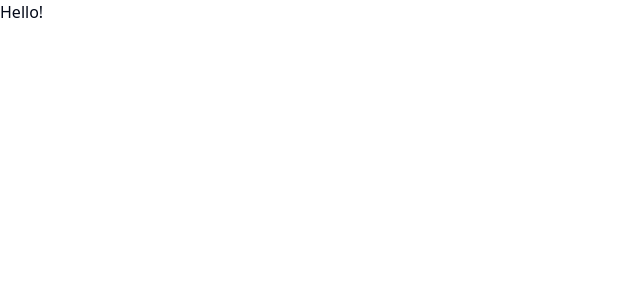
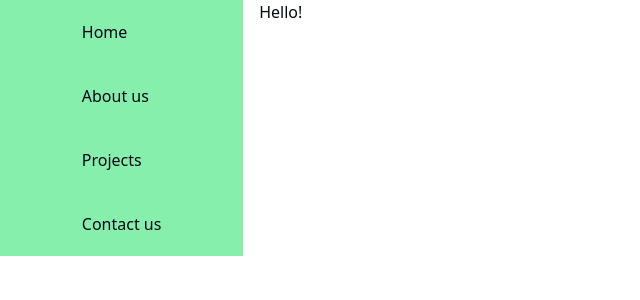
Before and after one commit to ramirez-trees/ramirez-tree-service, a Next.js app: page / in a window 1280 px wide. Shown: the top 300 px of the page, without its empty margins (0-640 px from the left). Built offline with nearby package versions, Linux system fonts and the light colour scheme.

Commit message:
drew up basic navbar

```diff
--- a/src/app/layout.tsx
+++ b/src/app/layout.tsx
@@ -1,5 +1,6 @@
 import "~/styles/globals.css";
 import { ClerkProvider } from "@clerk/nextjs";
+import Navbar from "~/components/NavBar";
 
 import { Inter } from "next/font/google";
 
@@ -22,7 +23,14 @@ export default function RootLayout({
   return (
     <ClerkProvider>
       <html lang="en">
-        <body className={`font-sans ${inter.variable}`}>{children}</body>
+        <body className={`font-sans ${inter.variable}`}>
+          <div className="grid grid-cols-5 grid-rows-5 gap-4">
+            <div className="row-span-5">
+              <Navbar />
+            </div>
+            <div className="col-span-4 row-span-5">{children}</div>
+          </div>
+        </body>
       </html>
     </ClerkProvider>
   );
--- /dev/null
+++ b/src/components/NavBar.tsx
@@ -0,0 +1,12 @@
+export default function NavBar() {
+  return (
+    <nav className="flex h-full items-center justify-center bg-green-300 p-5">
+      <ul className="flex flex-col justify-between gap-10">
+        <li>Home</li>
+        <li>About us</li>
+        <li>Projects</li>
+        <li>Contact us</li>
+      </ul>
+    </nav>
+  );
+}
```
